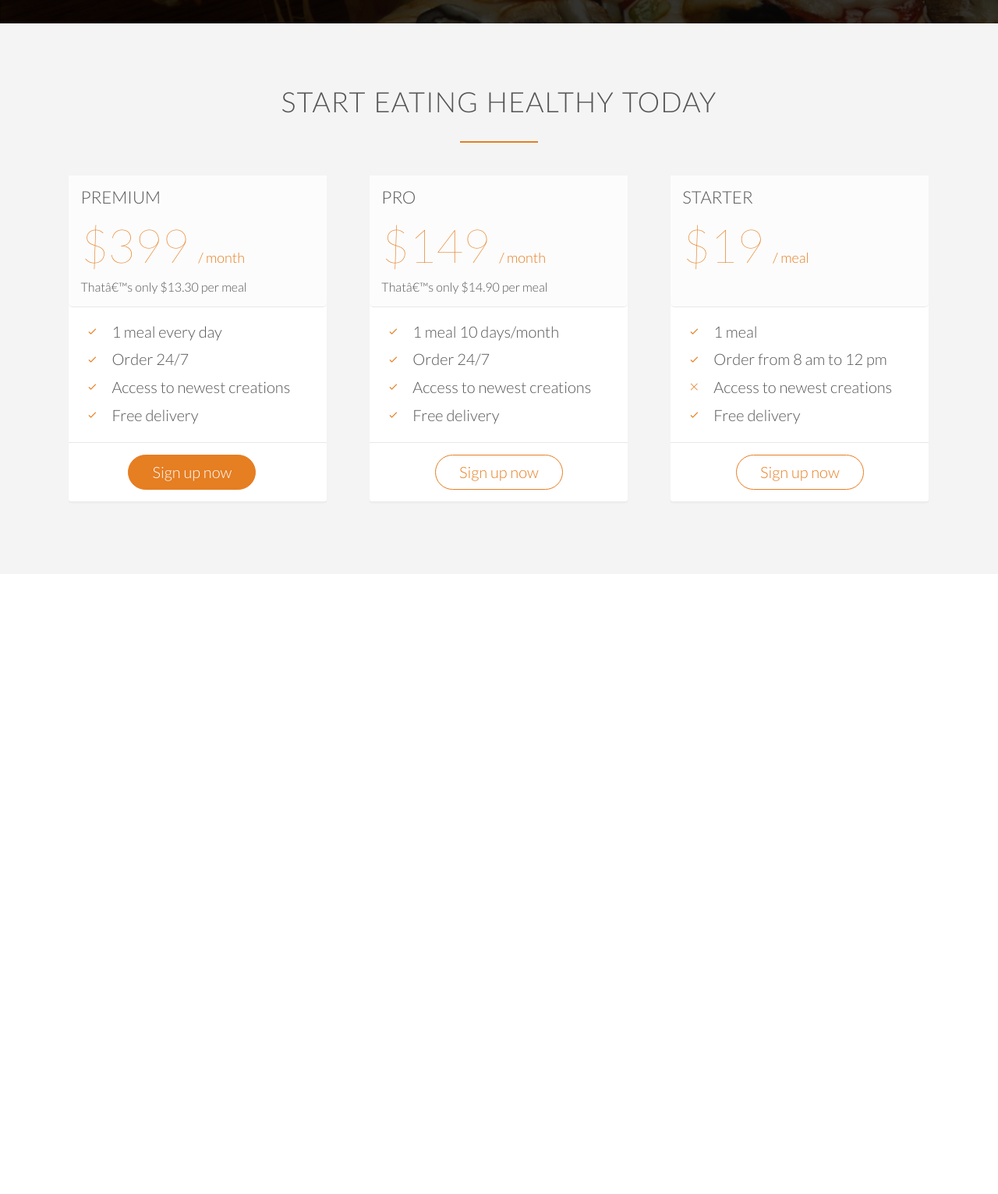
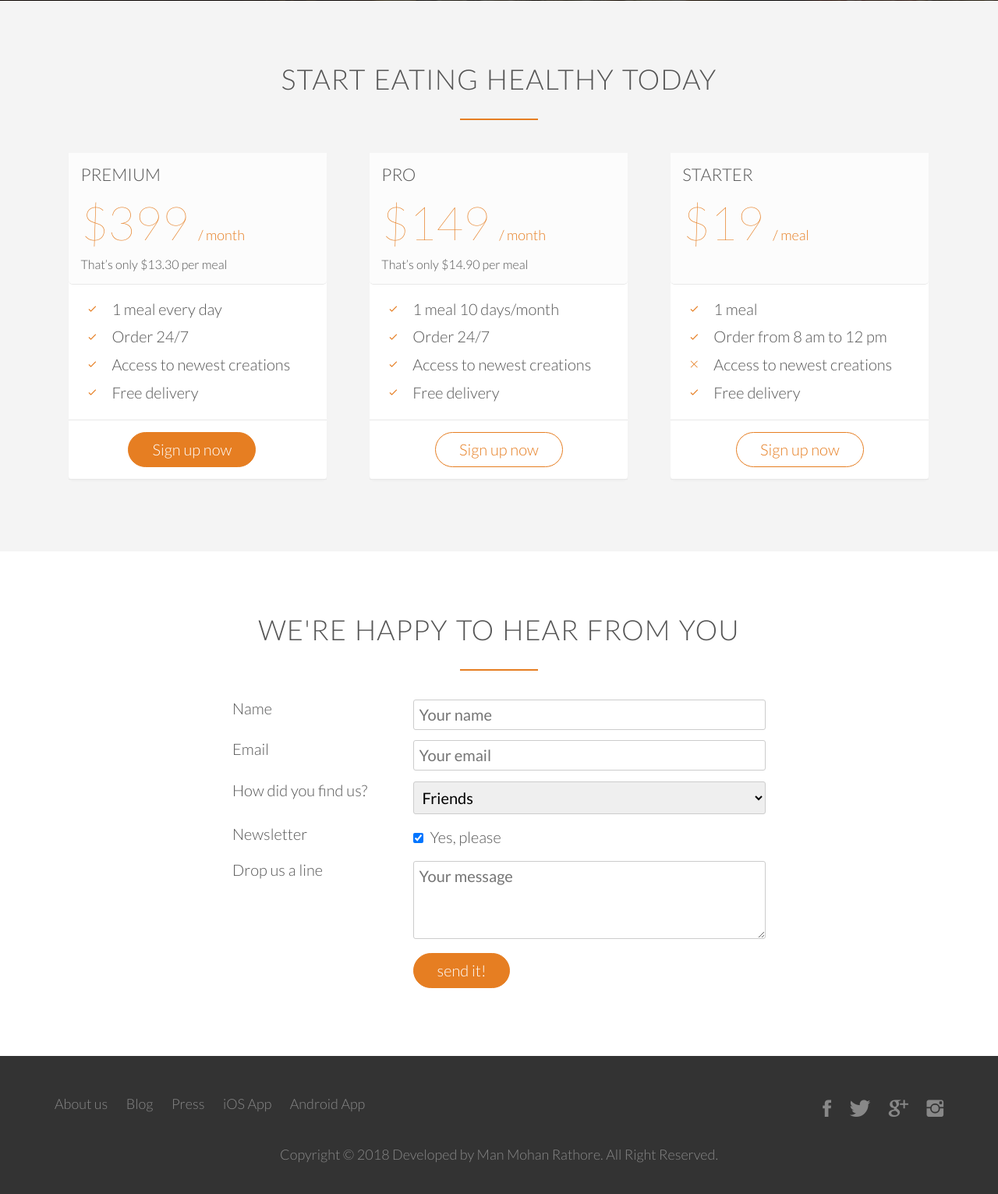
Before and after one commit to macmohan26/Omnifood, a PHP site: page / in a window 1280 px wide. Shown: the part 3933-5464 px from the top of the page at 78% size. Before the commit the page ends 4579 px from the top, so only its background shows below. Run offline with PHP 8.4, Linux system fonts and the light colour scheme; some libraries are stand-ins or nearby versions; some web fonts are replaced.

Commit message:
Building Contact Form and footer !

```diff
--- a/index.html
+++ b/index.html
@@ -5,6 +5,7 @@
                                                     <link rel="stylesheet" type="text/css" href="vendors/css/grid.css">
                                                     <link rel="stylesheet" type="text/css" href="vendors/css/ionicons.min.css">
                                                     <link rel="stylesheet" type="text/css" href="resources/css/style.css">
+                                                    <link rel="stylesheet" type="text/css" href="resources/css/queries.css">
                                                     <link href="https://fonts.googleapis.com/css?family=Lato:100,300,300i,400" rel="stylesheet">
                                                     <title>Omnifood</title>
                                                     </head>
@@ -341,40 +342,107 @@
                                                             </div>
 
                                                         </section>
+                                                        <section class="section-form">
+                                                        <div class="row">
+                                                            <h2>We're happy to hear from you</h2>
+                                                            </div>
+                                                            <div class="row">
+                                                                <form method="post" action="#" class="contact-form">
+                                                            <div class="row">
+                                                                <div class="col span-1-of-3">
+                                                                <label for="name">Name</label>
+                                                                </div>
+                                                                <div class="col span-2-of-3">
+                                                                <input type="text" name="name" id="name" placeholder="Your name" required>
+                                                                </div>
+                                                            </div>
+                                                            <div class="row">
+                                                                <div class="col span-1-of-3">
+                                                                <label for="email">Email</label>
+                                                                </div>
+                                                                <div class="col span-2-of-3">
+                                                                <input type="email" name="email" id="email" placeholder="Your email" required>
+                                                                </div>
+                                                            </div>
+                                                            <div class="row">
+                                                                <div class="col span-1-of-3">
+                                                                <label for="find-us">How did you find us?</label>
+                                                                </div>
+                                                                <div class="col span-2-of-3">
+                                                                <select name="find-us" id="find-us">
+                                                                    <option value="friends" selected>Friends</option>
+                                                                    <option value="search">Search engine</option>
+                                                                    <option value="ad">Advertisement</option>
+                                                                    <option value="other">Other</option>
+                                                                    </select>
+                                                                </div>
+                                                            </div>
+                                                            <div class="row">
+                                                                <div class="col span-1-of-3">
+                                                                <label>Newsletter</label>
+                                                                </div>
+                                                                <div class="col span-2-of-3">
+                                                                <input type="checkbox" name="news" id="news" checked> Yes, please
+                                                                </div>
+                                                            </div>
+
+                                                            <div class="row">
+                                                                <div class="col span-1-of-3">
+                                                                <label>Drop us a line</label>
+                                                                </div>
+                                                                <div class="col span-2-of-3">
+                                                                <textarea name="message" placeholder="Your message"></textarea>
+                                                                </div>
+                                                            </div>
+
+
+                                                            <div class="row">
+                                                                <div class="col span-1-of-3">
+                                                                <label>&nbsp;</label>
+                                                                </div>
+                                                                <div class="col span-2-of-3">
+                                                                <input type="submit" value="send it!" >
+                                                                </div>
+                                                            </div>
+                                                        </form>
+                                                         </div>
+                                                        </section>
+                                                        <footer>
+                                                            <div class="row">
+                                                            <div class="col span-1-of-2">
+                                                                <ul class="footer-nav">
+                                                                <li><a href="#">About us</a></li>
+                                                                <li><a href="#">Blog</a></li>
+                                                                <li><a href="#">Press</a></li>
+                                                                <li><a href="#">iOS App</a></li>
+                                                                <li><a href="#">Android App</a></li>
+                                                                    </ul>
+                                                                </div>
+                                                                <div class="col span-1-of-2">
+                                                                <ul class="social-links">
+                                                                <li><a href="#"><i class="ion-social-facebook"></i></a></li>
+                                                                <li><a href="#"><i class="ion-social-twitter"></i></a></li>
+                                                                <li><a href="#"><i class="ion-social-googleplus"></i></a></li>
+                                                                <li><a href="#"><i class="ion-social-instagram"></i></a></li>
+
+                                                                    </ul>
+                                                                </div>
+
+                                                            </div>
+                                                            <div class="row">
+                                                                <p>
+                                                                Copyright &copy; 2018 Developed by Man Mohan Rathore. All Right Reserved.
+                                                                </p>
+                                                            </div>
+
+
+                                                        </footer>
+                                                        <script src="//cdn.jsdelivr.net/respond/1.4.2/respond.min.js"></script>
+                                                        <script src="//cdn.jsdelivr.net/html5shiv/3.7.2/html5shiv.min.js"></script>
+                                                        <script src="//cdn.jsdelivr.net/selectivizr/1.0.3b/selectivizr.min.js"></script>
 
 
 
                                                     </body>
 
                                                     </html>
-
-        <!--
-Section 6: Sign up and pricing plans
-Title: Start eating healthy today
-
-Plan 1: Premium
-399$ per month
-That’s only 13.30$ per meal
-1 meal every day
-Order 24/7
-Access to newest creations
-Free delivery
-
-
-Plan 2: Pro
-149$ per month
-That’s only 14.90$ per meal
-1 meal 10 days/month
-Order 24/7
-Access to newest creations
-Free delivery
-
-
-Plan 3: Starter
-19$ per meal
-1 meal
-Order from 8 am to 12 pm
-Free delivery
-
-
-        -->
--- /dev/null
+++ b/index.php
@@ -0,0 +1 @@
+<?php include_once("index.html") ?>
--- a/resources/css/style.css
+++ b/resources/css/style.css
@@ -6,6 +6,7 @@
 * {
 margin: 0;
 padding: 0;
+-webkit-box-sizing: border-box;
 box-sizing: border-box;
 }
 
@@ -134,6 +135,7 @@
     text-decoration: none;
     padding-bottom: 1px;
     border-bottom: 1px solid #e67e22;
+    -webkit-transition: border-bottom 0.2s, color 0.2s;
     transition: border-bottom 0.2s, color 0.2s;
 }
 
@@ -149,17 +151,20 @@
 /*------ BUTTONS ---------*/
 
 .btn:link,
-.btn:visited {
+.btn:visited,
+input[type=submit]{
     display: inline-block;
     padding: 10px 30px;
     font-weight: 300;
     text-decoration: none;
     border-radius: 200px;
+    -webkit-transition: background-color 0.2s, border 0.2s, color 0.2s;
     transition: background-color 0.2s, border 0.2s, color 0.2s;
 }
 
 .btn-full:link,
-.btn-full:visited {
+.btn-full:visited,
+input[type=submit]{
     background-color: #e67e22;
     border: 1px solid #e67e22;
     color: #fff;
@@ -173,12 +178,16 @@
 }
 
 .btn:hover,
-.btn:active {
+.btn:active,
+input[type=submit]:hover,
+input[type=submit]:active
+{
     background-color: #cf6d17;
 }
 
 .btn-full:hover,
-.btn-full:active {
+.btn-full:active,
+{
     border: 1px solid #ef6d17;
 }
 
@@ -195,6 +204,7 @@
 
 
 header {
+    background-image: -webkit-gradient(linear,left top, left bottom,from(rgba(0,0,0,0.7)),to(rgba(0,0,0,0.7))), url(img/hero.jpg);
     background-image: linear-gradient(rgba(0,0,0,0.7),rgba(0,0,0,0.7)), url(img/hero.jpg);
     background-size: cover;
     background-position: center;
@@ -207,6 +217,7 @@
     width: 1140px;
     top: 50%;
     left: 50%;
+    -webkit-transform: translate(-50%, -50%);
     transform: translate(-50%, -50%);
 }
 
@@ -236,6 +247,7 @@
     text-transform: uppercase;
     font-size: 90%;
     border-bottom: 2px solid transparent;
+    -webkit-transition: border-bottom 0.2s;
     transition: border-bottom 0.2s;
 }
 
@@ -283,12 +295,17 @@
     opacity: 0.7;
     width: 100%;
     height: auto;
+    -webkit-transform: scale(1.15);
     transform: scale(1.15);
+    -webkit-transition: opacity 0.5s, -webkit-transform 0.5s;
+    transition: opacity 0.5s, -webkit-transform 0.5s;
     transition: transform 0.5s, opacity 0.5s;
+    transition: transform 0.5s, opacity 0.5s, -webkit-transform 0.5s;
 }
 
 .meal-photo img:hover{
     opacity: 1;
+    -webkit-transform: scale(1.03);
     transform: scale(1.03);
 
 }
@@ -373,6 +390,7 @@
 
 
 .section-testimonials {
+    background-image: -webkit-gradient(linear,left top, left bottom,from(rgba(0,0,0,0.8)),to(rgba(0,0,0,0.8))),url(img/back-customers.jpg);
     background-image: linear-gradient(rgba(0,0,0,0.8),rgba(0,0,0,0.8)),url(img/back-customers.jpg);
     background-size: cover;
     color: #fff;
@@ -424,6 +442,7 @@
     border-radius: 5px;
     width: 90%;
     margin-left: 5%;
+    -webkit-box-shadow: 0 2px 2px #efefef;
     box-shadow: 0 2px 2px #efefef;
 }
 
@@ -464,3 +483,116 @@
 .plan-box ul li {
     padding: 5px 0;
 }
+
+
+/*-------------------------------------------------------------------------------------*/
+/* FORM */
+/*-------------------------------------------------------------------------------------*/
+
+
+.contact-form {
+    width: 60%;
+    margin: 0 auto;
+}
+
+input[type=text],
+input[type=email],
+select,
+textarea{
+    width: 100%;
+    padding: 7px;
+    border-radius: 3px;
+    border: 1px solid #ccc;
+}
+
+textarea {
+    height: 100px;
+}
+
+input[type=checkbox]{
+    margin: 10px 5px 10px 0;
+}
+
+*:focus{outline: none;}
+
+
+/*-------------------------------------------------------------------------------------*/
+/* FOOTER */
+/*-------------------------------------------------------------------------------------*/
+
+footer {
+    background-color: #333;
+    padding: 40px;
+    font-size: 90%;
+}
+
+.footer-nav {
+    list-style: none;
+    float: left;
+}
+
+.social-links {
+    list-style: none;
+    float: right;
+}
+.footer-nav li,
+.social-links li {
+    display: inline-block;
+    margin-right: 20px;
+}
+
+.footer-nav li:last-child,
+.social-links li:last-child {
+    margin-right: 0;
+}
+
+.footer-nav li a:link,
+.footer-nav li a:visited,
+.social-links li a:link,
+.social-links li a:visited {
+    text-decoration: none;
+    border: 0;
+    color: #888;
+    -webkit-transition: color 0.2s;
+    transition: color 0.2s;
+}
+
+.footer-nav li a:hover,
+.footer-nav li a:active {
+    color: #ddd;
+}
+
+.social-links li a:link,
+.social-links li a:visited {
+    font-size: 160%;
+}
+
+
+.ion-social-facebook,
+.ion-social-twitter,
+.ion-social-googleplus,
+.ion-social-instagram {
+    -webkit-transition: color 0.2s;
+    transition: color 0.2s;
+}
+
+
+.ion-social-facebook:hover{
+    color: #3b5998;
+}
+.ion-social-twitter:hover{
+    color: #00aced;
+}
+.ion-social-googleplus:hover{
+    color: #dd4b39;
+}
+.ion-social-instagram:hover{
+    color: #517fa4;
+}
+
+
+footer p {
+    color: #888;
+    text-align: center;
+    margin-top: 20px;
+}
```
Also changed, not shown: resources/css/queries.css (added, +120 -0 lines). Lines whose indentation alone changed are shown as unchanged.
